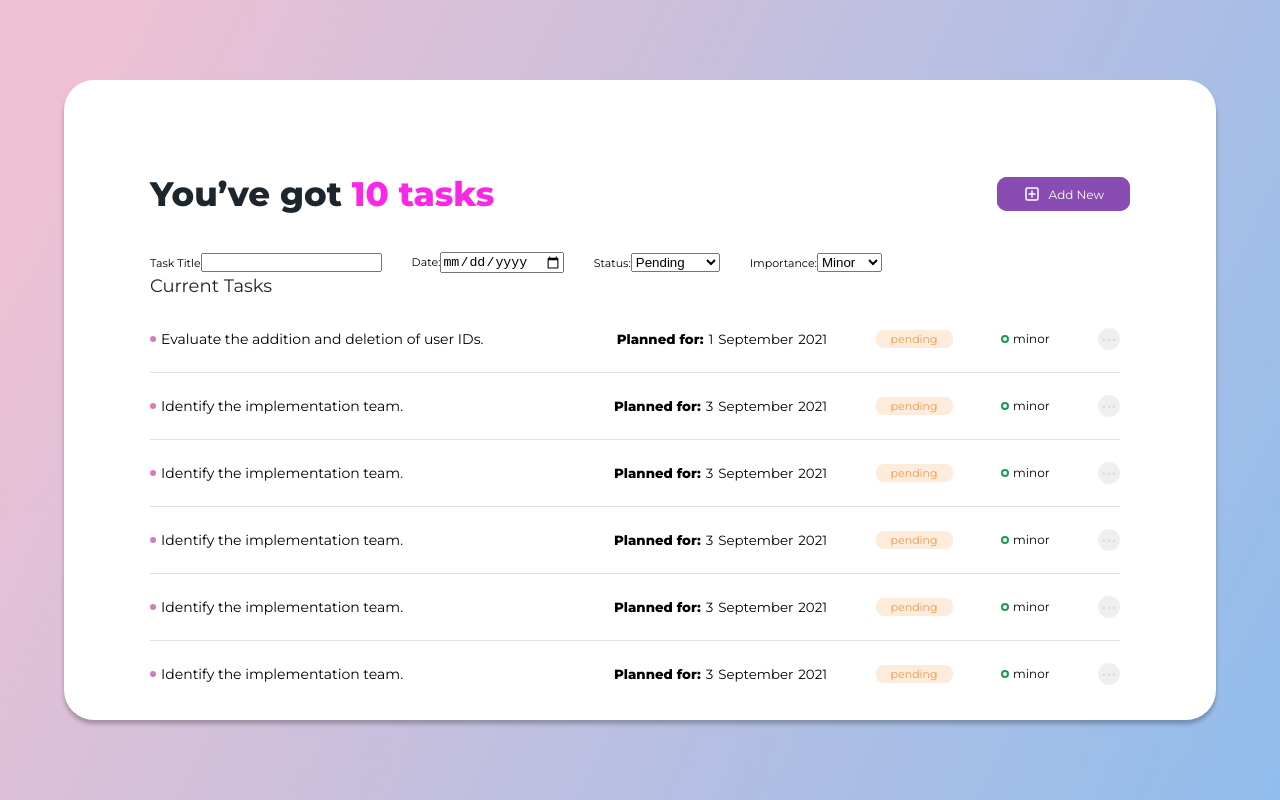
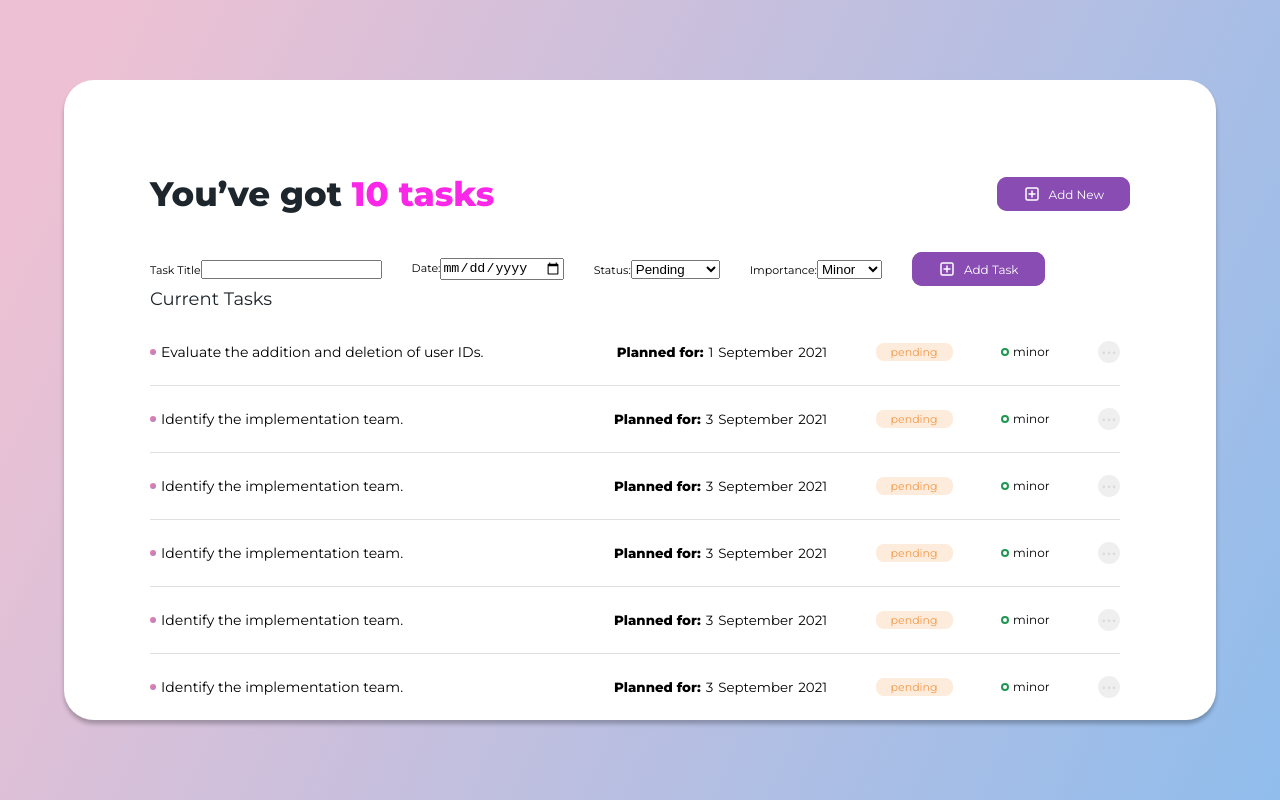
Before and after one commit to devshum/task-manager, a React (Create React App) app: page / in a window 1280 px wide. Built offline with nearby package versions, Linux system fonts and the light colour scheme.

Commit message:
the form wa set

```diff
--- a/src/components/FormInputs/FormInputs.js
+++ b/src/components/FormInputs/FormInputs.js
@@ -1,7 +1,13 @@
+import Button from '../Button/Button'
+
 const FormInputs = () => {
+  const submitFormHandler = e => {
+    e.preventDefault()
+  }
+
   return (
     // TO DO remove inline styles
-    <div style={{display: 'flex', gap: '30px', alignItems: 'center'}}>
+    <form style={{display: 'flex', gap: '30px', alignItems: 'center'}} onSubmit={submitFormHandler}>
       <div>
         <label htmlFor="task">Task Title</label>
         <input type="text" id="task" />
@@ -9,12 +15,12 @@ const FormInputs = () => {
 
       <div>
         <label htmlFor="date">Date:</label>
-        <input type="date" name="date" id="date" min="2021-01-01" />
+        <input type="date" id="date" min="2021-01-01" />
       </div>
 
       <div>
         <label htmlFor="status">Status:</label>
-        <select name="status" id="status" >
+        <select id="status">
           <option value="pending">Pending</option>
           <option value="in progress">In progress</option>
         </select>
@@ -22,13 +28,15 @@ const FormInputs = () => {
 
       <div>
         <label htmlFor="importance">Importance:</label>
-        <select name="importance" id="importance">
+        <select id="importance">
           <option value="minor">Minor</option>
           <option value="normal">Normal</option>
           <option value="critical">Critical</option>
         </select>
       </div>
-    </div>
+
+      <Button>Add Task</Button>
+    </form>
   )
 }
 
```
